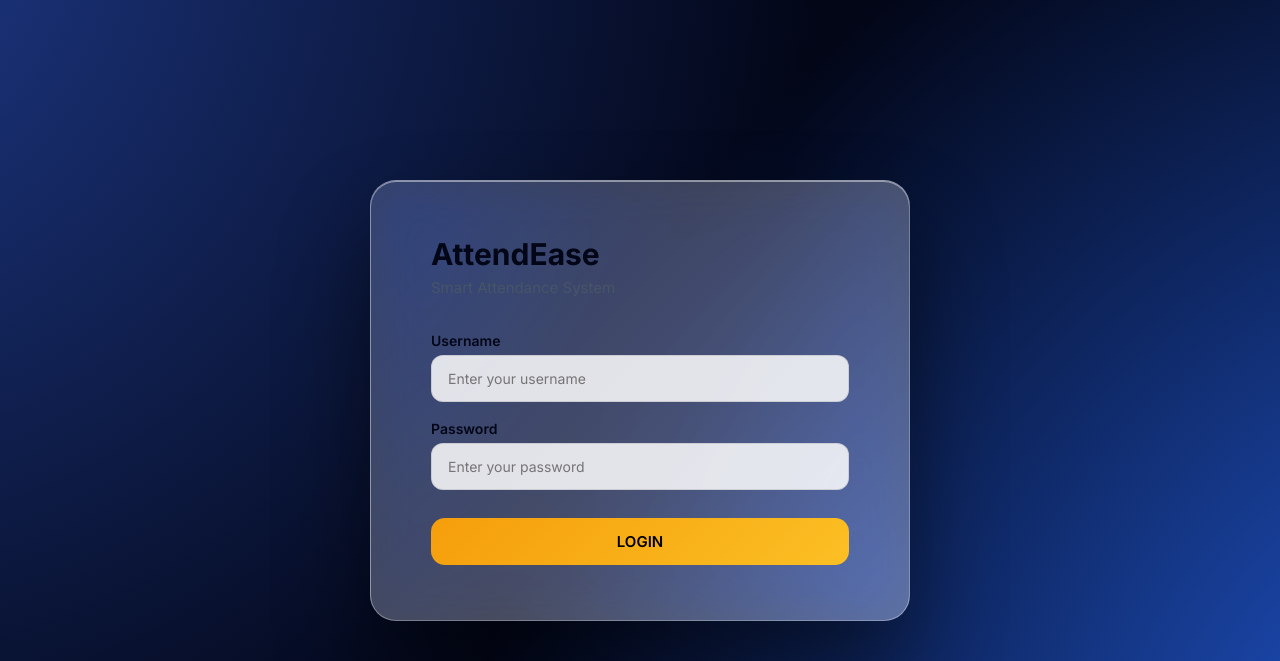
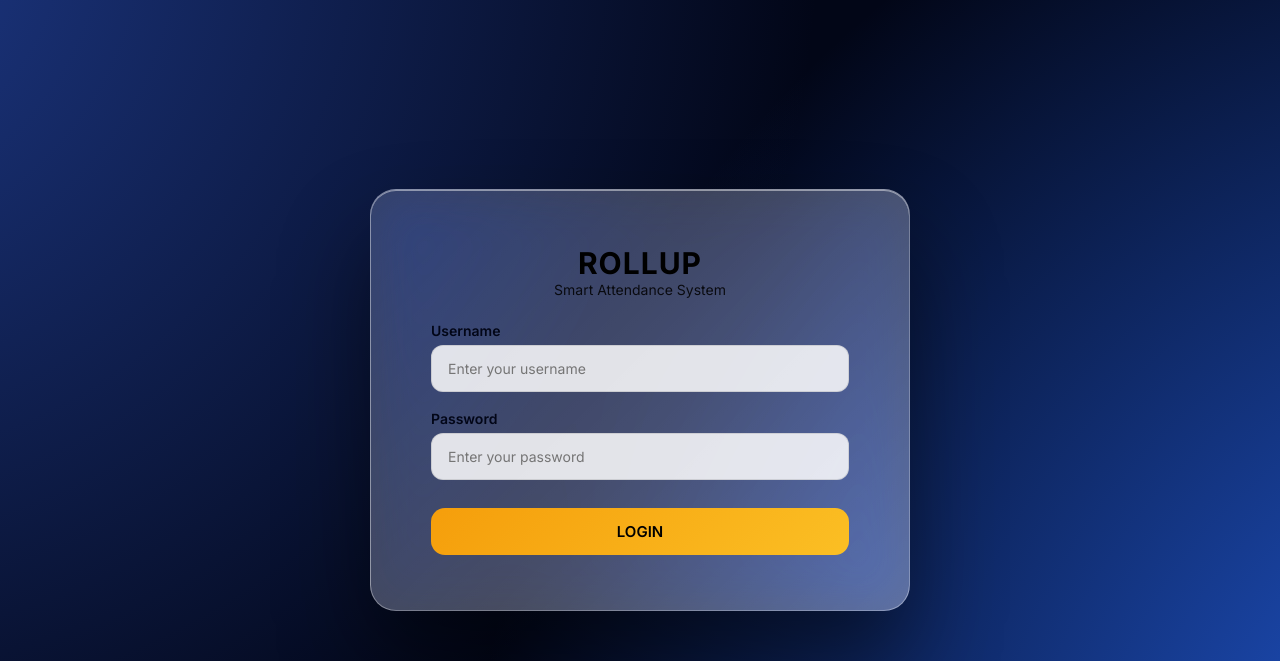
Before and after one commit to ShubhAm-2047-V/attendance-system, a Flask app: template templates/login.html in a window 1280 px wide. Shown: the top 661 px of the page. Run offline with Flask 3, Linux system fonts and the light colour scheme; the template is opened without the code that fills it, so the values that code supplies are empty.

Commit message:
Update branding to Rollup and UI improvements

```diff
--- a/static/style.css
+++ b/static/style.css
@@ -909,3 +909,55 @@ body {
     background: rgba(239,68,68,0.2);
     color: #7f1d1d;
 }
+.brand {
+    display: flex;
+    align-items: center;
+    gap: 14px;
+    margin-bottom: 20px;
+}
+
+.brand img {
+    width: 48px;
+    height: 48px;
+    object-fit: contain;
+}
+
+.brand-text h1 {
+    margin: 0;
+    font-size: 28px;
+    font-weight: 700;
+}
+
+.brand-text p {
+    margin: 0;
+    font-size: 14px;
+    opacity: 0.85;
+}
+/* Brand header */
+.brand {
+    display: flex;
+    align-items: center;
+    justify-content: center;
+    gap: 12px;
+    margin-bottom: 24px;
+    text-align: center;
+}
+
+.brand img {
+    width: 48px;
+    height: 48px;
+    object-fit: contain;
+}
+
+.brand-text h1 {
+    margin: 0;
+    font-size: 30px;
+    font-weight: 700;
+    letter-spacing: 1px;
+}
+
+.brand-text p {
+    margin: 0;
+    font-size: 14px;
+    opacity: 0.85;
+}
--- a/templates/login.html
+++ b/templates/login.html
@@ -1,54 +1,63 @@
 <!DOCTYPE html>
 <html lang="en">
 <head>
-<script>
-  document.addEventListener("DOMContentLoaded", () => {
-    const form = document.querySelector("form");
-    if (form) {
-      form.addEventListener("submit", () => {
-        document.body.classList.add("login-transition");
-      });
-    }
-  });
-</script>
+    <meta charset="UTF-8">
+    <title>Login | Rollup</title>
 
-    <meta charset="UTF-8">
-    <title>Login | Attendance System</title>
+    <!-- Font -->
+    <link href="https://fonts.googleapis.com/css2?family=Inter:wght@400;500;600;700&display=swap" rel="stylesheet">
 
-    <link href="https://fonts.googleapis.com/css2?family=Inter:wght@400;500;600;700&display=swap" rel="stylesheet">
+    <!-- CSS -->
     <link rel="stylesheet" href="{{ url_for('static', filename='style.css') }}">
-</head>
+
+    <!-- Page transition -->
     <script>
         document.addEventListener("DOMContentLoaded", () => {
             const form = document.querySelector("form");
             if (!form) return;
 
             form.addEventListener("submit", () => {
-        document.body.classList.add("page-exit");
+                document.body.classList.add("login-transition");
             });
         });
     </script>
-
+</head>
 
 <body class="app-bg">
 
 <div class="login-container">
 
-
-
     <div class="login-card">
 
+        <!-- BRAND HEADER -->
+        <div class="brand">
+            <!-- If you add logo later, just uncomment this -->
+            <!-- <img src="{{ url_for('static', filename='logo.png') }}" alt="Rollup Logo"> -->
+
+            <div class="brand-text">
+                <h1>ROLLUP</h1>
+                <p>Smart Attendance System</p>
+            </div>
+        </div>
+
+        <!-- LOGIN FORM -->
         <form method="POST" class="login-form">
 
-<h1 class="app-title">AttendEase</h1>
-<p class="app-subtitle">Smart Attendance System</p>
-
-
             <label>Username</label>
-            <input type="text" name="username" placeholder="Enter your username" required>
+            <input
+                type="text"
+                name="username"
+                placeholder="Enter your username"
+                required
+            >
 
             <label>Password</label>
-            <input type="password" name="password" placeholder="Enter your password" required>
+            <input
+                type="password"
+                name="password"
+                placeholder="Enter your password"
+                required
+            >
 
             <button type="submit">LOGIN</button>
 
```
Also changed, not shown: static/logo.svg (added). Lines whose indentation alone changed are shown as unchanged.
